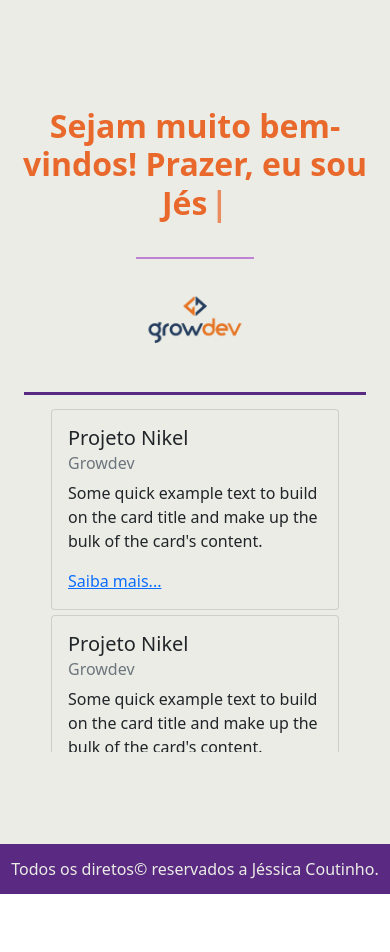
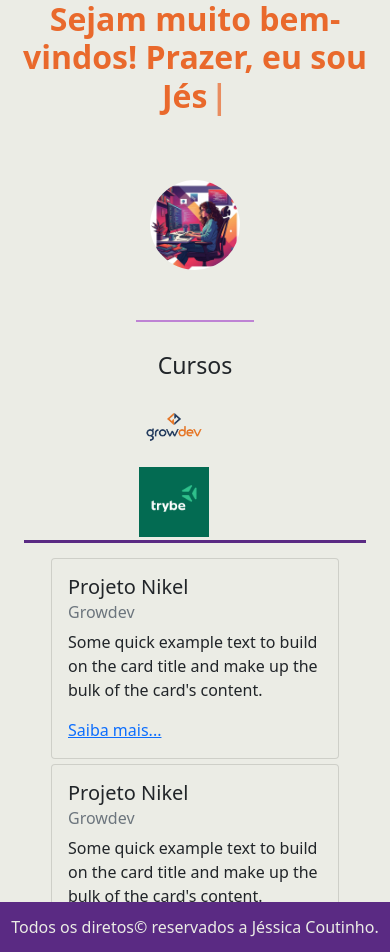
Before and after one commit to coutinhojessica/jcsite, a plain HTML site: page index.html in a window 390 px wide. Before the commit the page ends 894 px from the top, so only its background shows below. Drawn offline with nearby package versions, Linux system fonts and the light colour scheme.

Commit message:
Ajustes na responsividade e no layout.

```diff
--- a/assets/css/style.css
+++ b/assets/css/style.css
@@ -24,7 +24,7 @@
     flex-direction: row;
     justify-content: space-evenly;
     align-items: center;
-    width: 85%;
+    width: 95%;
     max-height: 95%;
 }
 .logo-title {
@@ -58,7 +58,26 @@ h1::after {
     }
 }
 .img {
+    margin-top: 30px;
+}
+.img img {
+    width: 90px;
+    border-radius: 100%;
+}
+.img-curso {
+    margin-top: 50px;
     border-top: 2px var(--lilas) solid;
+    display: flex;
+    flex-direction: column;
+    justify-content: center;
+    align-items: center;
+}
+.img-curso h3 {
+    margin-top: 30px;
+}
+.img-curso .logo-cursos img {
+    width: 70px;
+    margin: 3px;
 }
 .container-projeto {
     display: flex;
@@ -90,7 +109,12 @@ footer {
 }
 /*responsividade*/
 
-@media (max-width:768px) {
+@media (max-width: 810px) {
+    .title {
+        height: 150px;
+    }
+}
+@media (max-width: 600px) {
     .conteudo {
         display: flex;
         flex-direction: column;
@@ -98,7 +122,7 @@ footer {
         height: 100%;
     }
     .logo-title {
-        height: 300px;
+        height: 100%;
     }
     .title {
         color: var(--laranja);
@@ -110,11 +134,17 @@ footer {
     .container-projeto {
         border-left: none;
         border-top: 3px solid var(--roxo);
-        max-height: 360px;
+        max-height: 85%;
         width: 100%
     }
     .cartao {
         padding-top: 10px;
         height: 359px
     }
+    .logo-curso img {
+        display: flex;
+        flex-direction: row;
+        justify-content: center;
+        align-items: center;
+    }
 }
--- a/index.html
+++ b/index.html
@@ -3,11 +3,11 @@
     <head>
         <meta charset="utf-8">
         <meta content="width=device-width, initial-scale=1.0" name="viewport">
-        <link e="image/x-icon" href="./assets/img/growdev-logo.png" rel="shortcut icon" typ=""/>
+        <link e="image/x-icon" href="./assets/img/Foto icon.jpg" rel="shortcut icon" typ=""/>
         <link crossorigin="anonymous" href="https://cdn.jsdelivr.net/npm/bootstrap@5.1.3/dist/css/bootstrap.min.css" integrity="sha384-1BmE4kWBq78iYhFldvKuhfTAU6auU8tT94WrHftjDbrCEXSU1oBoqyl2QvZ6jIW3" rel="stylesheet"/>
         <link href="./assets/css/style.css" rel="stylesheet"/>
         <title>
-        Projetos Growdev
+        Jéssica Coutinho - Portfólio
         </title>
         </meta>
         </meta>
@@ -22,7 +22,15 @@
                         </h1>
                     </section>
                     <section class="img">
-                        <img class="img-fluid" src="assets/img/growdev-logo.png">
+                        <img class="img-fluid" src="./assets/img/Foto de .jpg">
+                        </img>
+                    </section>
+                    <section class="img-curso">
+                        <h3>Cursos</h3>
+                        <div class="logo-cursos">
+                            <img class="img-fluid" src="assets/img/growdev-logo.png">
+                            <img class="img-fluid" src="./assets/img/trybe.png">
+                        </div>
                         </img>
                     </section>
                 </section>
```
Also changed, not shown: README.md, assets/img/Foto de .jpg (added), assets/img/Foto icon.jpg (added), assets/img/trybe.png (added).
